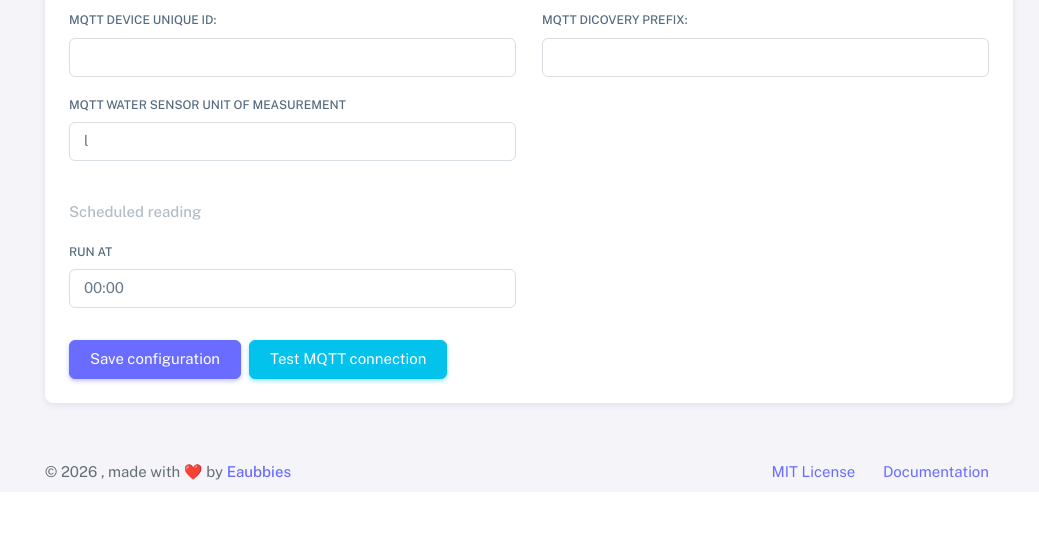
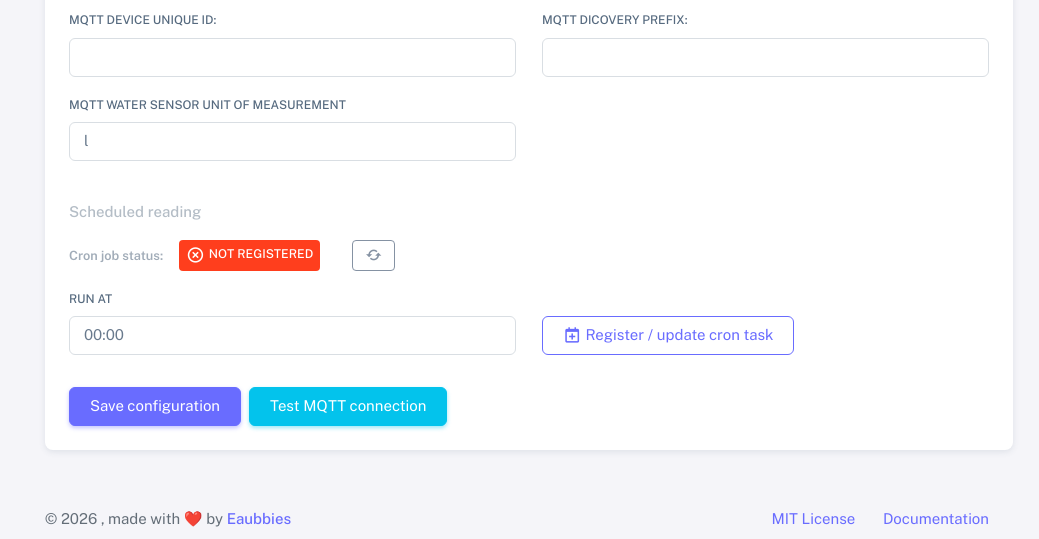
Before and after one commit to tle06/eaubbies, a Flask app: template eaubbies/src/templates/config.html in a window 1280 px wide. Shown: the part 1823-2362 px from the top of the page, without its empty margins (241-1280 px from the left). Before the commit the page ends 2303 px from the top, so only its background shows below. Run offline with Flask 3, Linux system fonts and the light colour scheme; the template is opened without the code that fills it, so the values that code supplies are empty; some libraries are stand-ins or nearby versions.

Commit message:
feat: cron status display and manual register button in config
- utils.py: add get_cron_status() to inspect live crontab state
- app.py: add /cron_status and /register_cron endpoints
- config.html: cron section shows live badge (active/inactive/not found) + register button

```diff
--- a/eaubbies/src/app.py
+++ b/eaubbies/src/app.py
@@ -9,7 +9,7 @@ from flask import (
     send_from_directory,
 )
 from utils.rtsp_client import RTSPClient
-from utils.utils import time_to_cron, register_cron_task
+from utils.utils import time_to_cron, register_cron_task, get_cron_status
 from utils.configuration import YamlConfigLoader
 from utils.mqtt import MqttCLient
 from service import service_process
@@ -26,9 +26,9 @@ configuration = YamlConfigLoader()
 path_frame_folder = configuration.get_param("frame", "storage_path")
 logger.info(f"Frame folder path: {path_frame_folder}")
 os.makedirs(path_frame_folder, exist_ok=True)
-command = "/app/.venv/bin/python /app/cron.py"
+CRON_COMMAND = "/app/.venv/bin/python /app/cron.py"
 register_cron_task(
-    command=command, selected_time=configuration.get_param("service", "cron")
+    command=CRON_COMMAND, selected_time=configuration.get_param("service", "cron")
 )
 
 
@@ -48,7 +48,8 @@ def init():
 
 @app.route("/config")
 def config():
-    return render_template("config.html", config=configuration.data)
+    cron_status = get_cron_status(CRON_COMMAND)
+    return render_template("config.html", config=configuration.data, cron_status=cron_status)
 
 
 @app.route("/video")
@@ -152,11 +153,31 @@ def save_config():
     if request.form.get("cron_time"):
         cron_time = request.form["cron_time"]
         configuration.set_param("service", "cron", value=cron_time)
-        register_cron_task(command=command, selected_time=cron_time)
+        register_cron_task(command=CRON_COMMAND, selected_time=cron_time)
 
     if request.referrer and request.referrer.endswith("/init"):
         return Response(status=200)
     return redirect(url_for("config"))
+
+
+@app.route("/cron_status")
+def cron_status():
+    """Return the live cron job status as JSON."""
+    status = get_cron_status(CRON_COMMAND)
+    return jsonify(status)
+
+
+@app.route("/register_cron", methods=["POST"])
+def register_cron():
+    """Manually (re-)register the cron job at the configured time."""
+    try:
+        selected_time = configuration.get_param("service", "cron")
+        register_cron_task(command=CRON_COMMAND, selected_time=selected_time)
+        status = get_cron_status(CRON_COMMAND)
+        return jsonify({"success": True, "cron_status": status})
+    except Exception as e:
+        logger.error(f"register_cron error: {e}")
+        return jsonify({"success": False, "error": str(e)}), 500
 
 
 @app.route("/video_feed")
--- a/eaubbies/src/templates/config.html
+++ b/eaubbies/src/templates/config.html
@@ -38,6 +38,37 @@
             <div class="col-md-12 mt-4">
               <p class="text-light fw-medium">Scheduled reading</p>
             </div>
+
+            {# Status badge row #}
+            <div class="col-md-12 mb-3">
+              <div class="d-flex align-items-center gap-3 flex-wrap">
+                <span class="fw-semibold text-muted small">Cron job status:</span>
+
+                {% if cron_status.found and cron_status.enabled %}
+                  <span class="badge bg-success" id="cron-badge">
+                    <i class="bx bx-check-circle me-1"></i>Active
+                  </span>
+                  <span class="text-muted small" id="cron-schedule">{{ cron_status.render }}</span>
+                {% elif cron_status.found and not cron_status.enabled %}
+                  <span class="badge bg-warning text-dark" id="cron-badge">
+                    <i class="bx bx-pause-circle me-1"></i>Disabled
+                  </span>
+                  <span class="text-muted small" id="cron-schedule">{{ cron_status.render }}</span>
+                {% else %}
+                  <span class="badge bg-danger" id="cron-badge">
+                    <i class="bx bx-x-circle me-1"></i>Not registered
+                  </span>
+                  <span class="text-muted small" id="cron-schedule"></span>
+                {% endif %}
+
+                <button type="button" class="btn btn-sm btn-outline-secondary" id="btn-refresh-cron"
+                  title="Refresh cron status">
+                  <i class="bx bx-refresh"></i>
+                </button>
+              </div>
+            </div>
+
+            {# Schedule picker #}
             <div class="mb-3 col-md-6">
               <label class="form-label" for="cron_time">Run at</label>
               <select class="form-control" id="cron_time" name="cron_time">
@@ -48,6 +79,13 @@
                   {% endfor %}
                 {% endfor %}
               </select>
+            </div>
+
+            {# Register button (separate from the main Save form) #}
+            <div class="col-md-6 d-flex align-items-end mb-3">
+              <button type="button" class="btn btn-outline-primary" id="btn-register-cron">
+                <i class="bx bx-calendar-plus me-1"></i>Register / update cron task
+              </button>
             </div>
 
             <div class="col-md-12 mt-3 d-flex gap-2">
@@ -64,10 +102,12 @@
 
 <script>
   document.addEventListener("DOMContentLoaded", function () {
+
+    // ── MQTT test ─────────────────────────────────────────────────
     document.getElementById("btn-test-mqtt").addEventListener("click", function () {
       var btn = this;
       var orig = btn.innerText;
-      btn.innerText = "Publishing…";
+      btn.innerText = "Publishing\u2026";
       btn.disabled = true;
       fetch("/create_sensor")
         .then(function (r) { return r.json(); })
@@ -78,6 +118,70 @@
         .catch(function (e) { alert("Unexpected error: " + e); })
         .finally(function () { btn.innerText = orig; btn.disabled = false; });
     });
+
+    // ── Cron helpers ────────────────────────────────────────────
+    function applyBadge(status) {
+      var badge    = document.getElementById("cron-badge");
+      var schedule = document.getElementById("cron-schedule");
+      if (status.found && status.enabled) {
+        badge.className = "badge bg-success";
+        badge.innerHTML = '<i class="bx bx-check-circle me-1"></i>Active';
+        schedule.textContent = status.render || status.schedule;
+      } else if (status.found && !status.enabled) {
+        badge.className = "badge bg-warning text-dark";
+        badge.innerHTML = '<i class="bx bx-pause-circle me-1"></i>Disabled';
+        schedule.textContent = status.render || status.schedule;
+      } else {
+        badge.className = "badge bg-danger";
+        badge.innerHTML = '<i class="bx bx-x-circle me-1"></i>Not registered';
+        schedule.textContent = "";
+      }
+    }
+
+    // Refresh status
+    document.getElementById("btn-refresh-cron").addEventListener("click", function () {
+      var btn = this;
+      btn.disabled = true;
+      fetch("/cron_status")
+        .then(function (r) { return r.json(); })
+        .then(function (data) { applyBadge(data); })
+        .catch(function (e) { console.error("cron_status error:", e); })
+        .finally(function () { btn.disabled = false; });
+    });
+
+    // Register / update cron task
+    document.getElementById("btn-register-cron").addEventListener("click", function () {
+      var btn  = this;
+      var orig = btn.innerHTML;
+      btn.innerHTML = '<i class="bx bx-loader-alt bx-spin me-1"></i>Registering\u2026';
+      btn.disabled  = true;
+
+      // Pick the currently selected time from the dropdown
+      var selectedTime = document.getElementById("cron_time").value;
+
+      fetch("/register_cron", {
+        method: "POST",
+        headers: { "Content-Type": "application/json" },
+        body: JSON.stringify({ time: selectedTime }),
+      })
+        .then(function (r) { return r.json(); })
+        .then(function (data) {
+          if (data.success) {
+            applyBadge(data.cron_status);
+            btn.innerHTML = '<i class="bx bx-check me-1"></i>Registered!';
+            setTimeout(function () { btn.innerHTML = orig; }, 2500);
+          } else {
+            alert("Error registering cron: " + (data.error || "unknown error"));
+            btn.innerHTML = orig;
+          }
+        })
+        .catch(function (e) {
+          alert("Unexpected error: " + e);
+          btn.innerHTML = orig;
+        })
+        .finally(function () { btn.disabled = false; });
+    });
+
   });
 </script>
 {% endblock %}
```
Also changed, not shown: eaubbies/src/utils/utils.py (+42 -22 lines).
